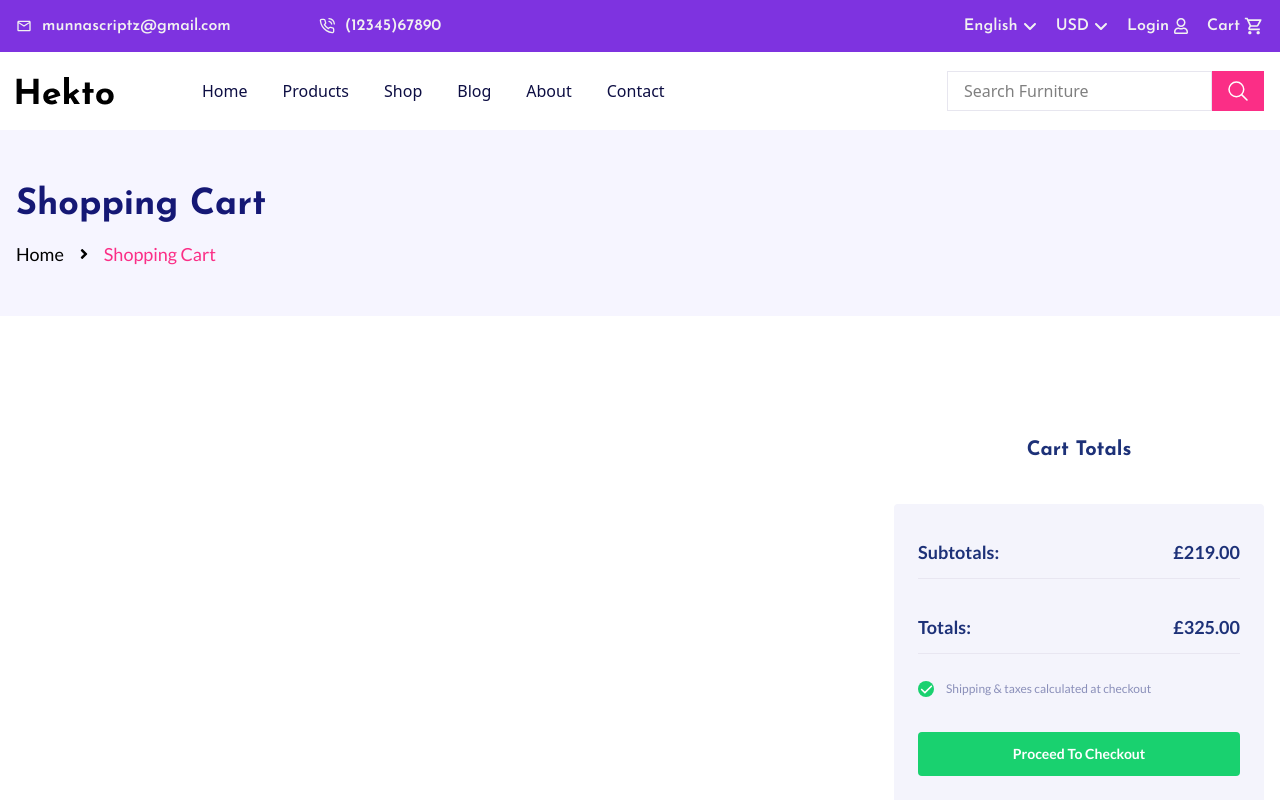
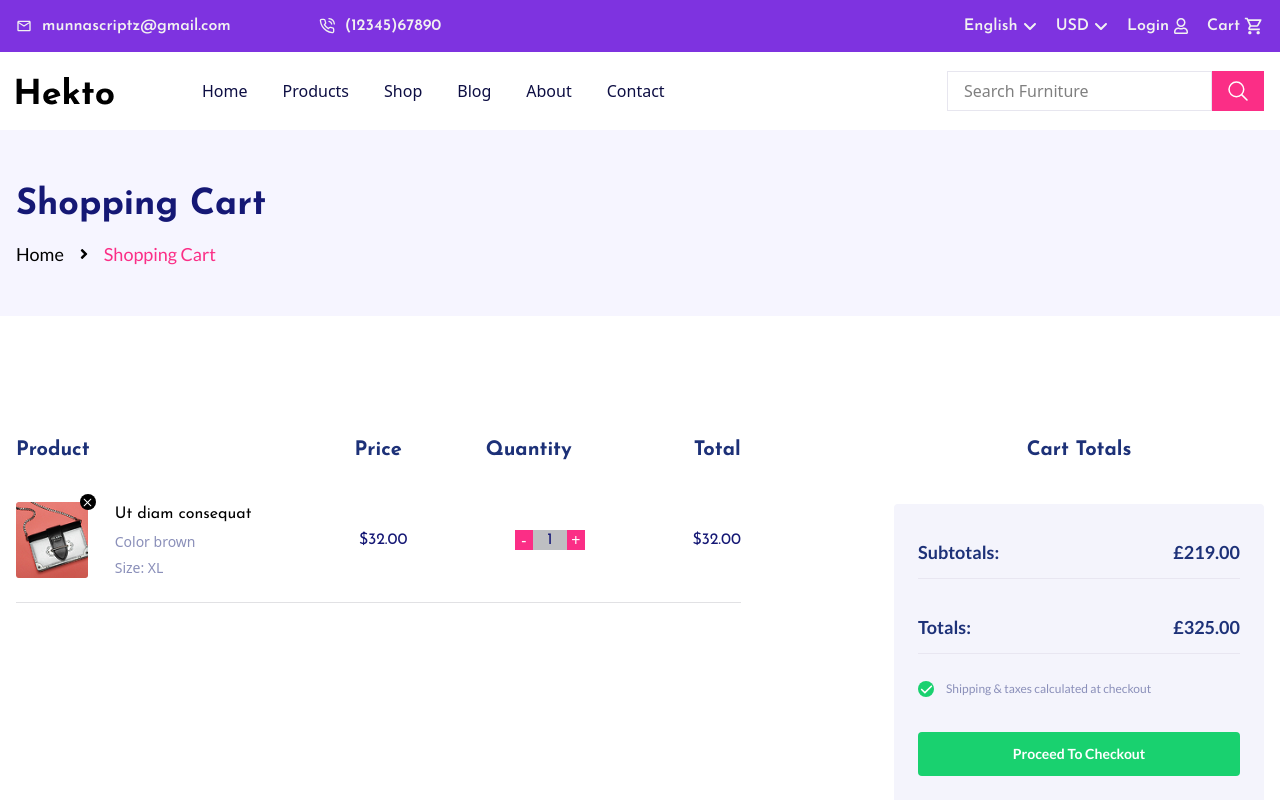
Before and after one commit to Munna-Scriptz/Hecto-E-Commerce, a React (Vite) app: page /cart in a window 1280 px wide. Shown: the top 800 px of the page. Built offline with nearby package versions, Linux system fonts and the light colour scheme; a web font is replaced by a local one.

Commit message:
Cart Page design COmplete

```diff
--- a/src/components/cart/CartLeftSide.jsx
+++ b/src/components/cart/CartLeftSide.jsx
@@ -1,8 +1,46 @@
 import React from 'react'
-
+import cartPro from '../../assets/images/cartProduct.png'
+import { RxCross2 } from 'react-icons/rx'
 const CartLeftSide = () => {
   return (
-    <div>CartLeftSide</div>
+    <>
+      <section className='w-[725px]'>
+        {/* ------------------------ Header ---------------------------- */}
+        <div className='text-[#1D3178] text-xl font-josefin font-bold flex items-center'>
+          <h2 className='mr-[265px]'>Product</h2>
+          <h2 className='mr-[84px]'>Price</h2>
+          <h2 className='mr-[122px]'>Quantity</h2>
+          <h2>Total</h2>
+        </div>
+        {/* ------------------------ Cart Products ---------------------------- */}
+        <div className='mt-[38px] flex items-center gap-[27px] border-b-1 border-[#E1E1E4] pb-6'>
+          {/* ----------------Image  */}
+          <div className='relative'>
+            <img src={cartPro} alt="Cart Product" />
+            {/* ---------- Remove Button  */}
+            <div className='absolute -top-2 -right-2 w-4 h-4 bg-black rounded-full text-[13px] cursor-pointer hover:bg-red-600 duration-300 flex items-center justify-center text-white'>
+              <RxCross2 />
+            </div>
+          </div>
+          {/* ----------------- cart Other details  */}
+          <div className='flex items-center justify-between w-full'>
+            <div>
+              <h2 className='text-[#000] font-josefin text-base'>Ut diam consequat</h2>
+              <p className='text-subText text-sm mt-1.5'>Color brown</p>
+              <p className='text-subText text-sm mt-1.5'>Size: XL</p>
+            </div>
+            {/* ---- Price , qty , total */}
+            <h2 className='text-BlueText font-josefin'>$32.00</h2>
+              <div className='w-[70px] h-[20px] bg-[#BEBFC2] flex items-center justify-between'>
+                <button className='text-white bg-brand flex h-full cursor-pointer items-center justify-center w-[18px]'>-</button>
+                <p className='text-BlueText font-josefin'>1</p>
+                <button className='text-white bg-brand flex h-full cursor-pointer items-center justify-center w-[18px]'>+</button>
+              </div>
+            <h2 className='text-BlueText font-josefin'>$32.00</h2>
+          </div>
+        </div>
+      </section>
+    </>
   )
 }
 
--- a/src/pages/Cart.jsx
+++ b/src/pages/Cart.jsx
@@ -9,7 +9,7 @@ const Cart = () => {
         <BreadCrumb pageName={'Shopping Cart'} to={'cart'} />
         <section id='Cart-Page' className='mt-[112px]'>
             <div className="container">
-                <div id="Cart-Page-Row" className='flex items-center justify-between'>
+                <div id="Cart-Page-Row" className='flex items-start justify-between'>
                     {/* --------------------Left side  -------------------- */}
                     <CartLeftSide />
                     {/* --------------------Right side --------------------  */}
```
Also changed, not shown: src/assets/images/cartProduct.png (added).
